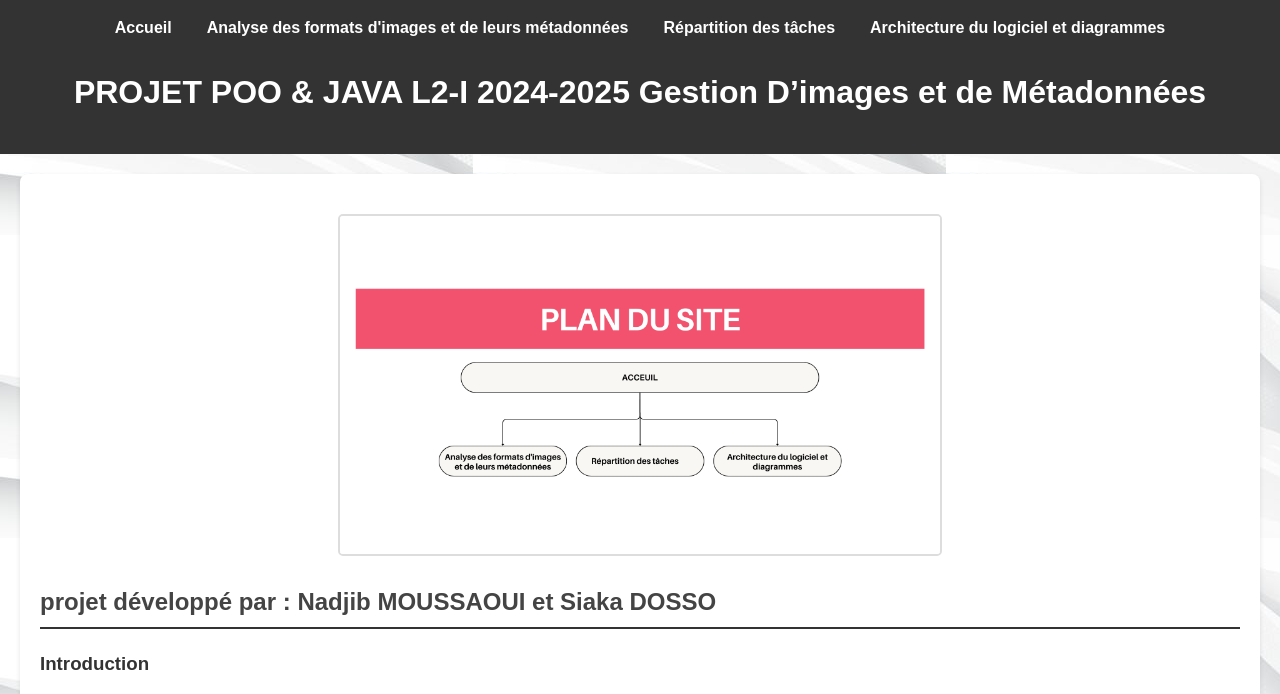
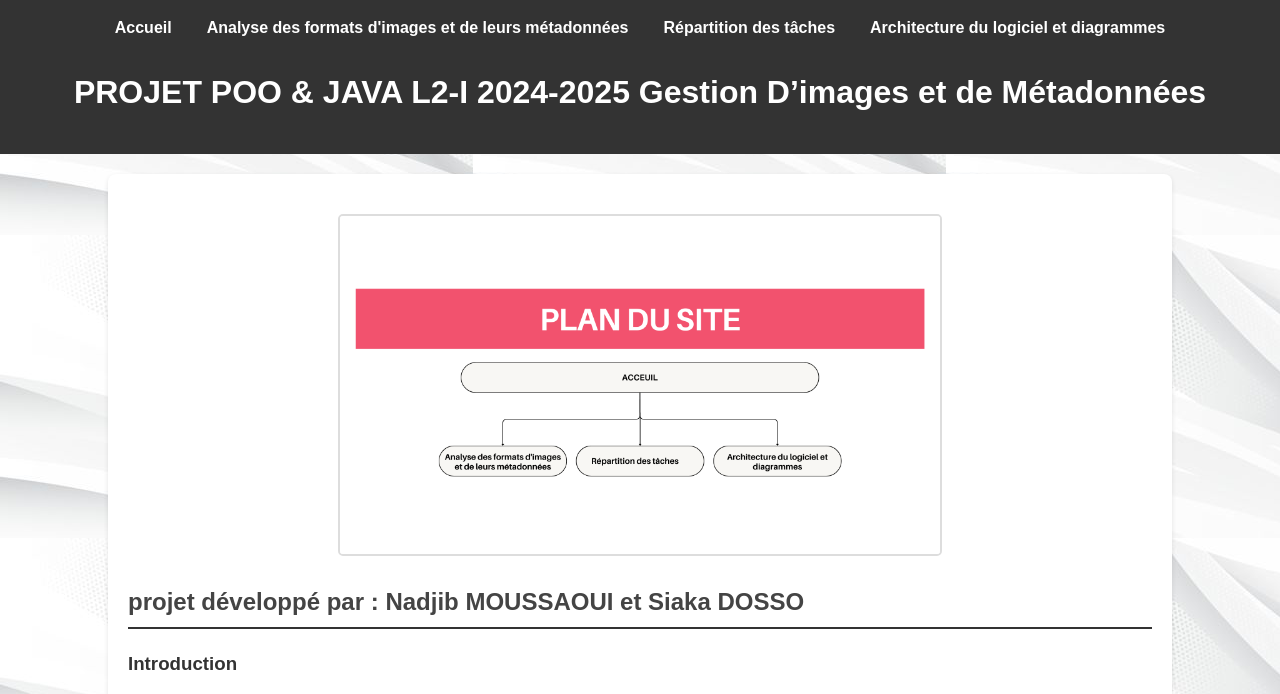
Before and after one commit to farizaamzal/POOImageReport, a plain HTML site: page index.html in a window 1280 px wide. Shown: the part 68-762 px from the top of the page. Drawn offline with Linux system fonts and the light colour scheme.

Commit message:
Update style.css

```diff
--- a/style.css
+++ b/style.css
@@ -44,13 +44,14 @@ nav ul li a:hover {
 
 main {
     padding: 20px;
-    max-width: 1200px;
-    margin: 0 auto;
+    width: 80%;
+    margin: auto;
     margin-top: 20px;
     background: #fff;
     border-radius: 8px;
     box-shadow: 0 2px 5px rgba(0, 0, 0, 0.1);
 }
+
 
 table {
     width: 100%;
```
